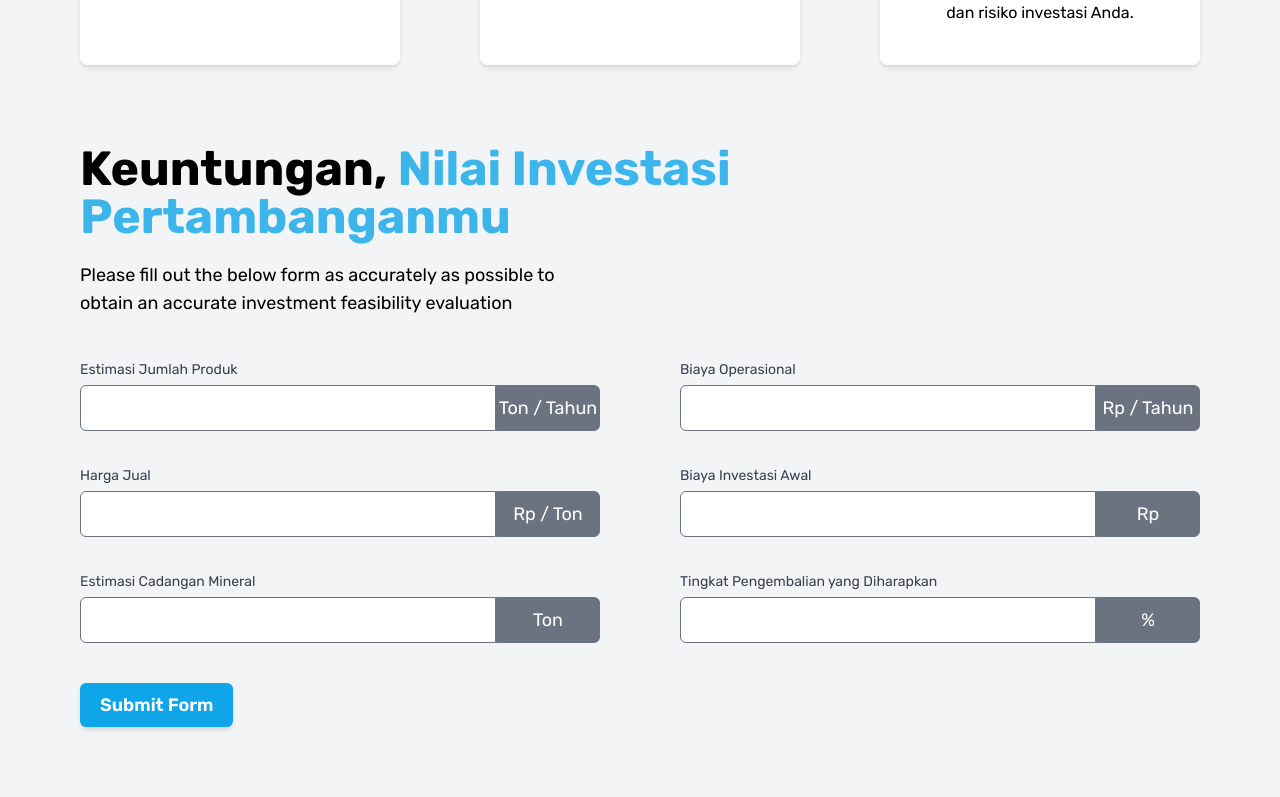
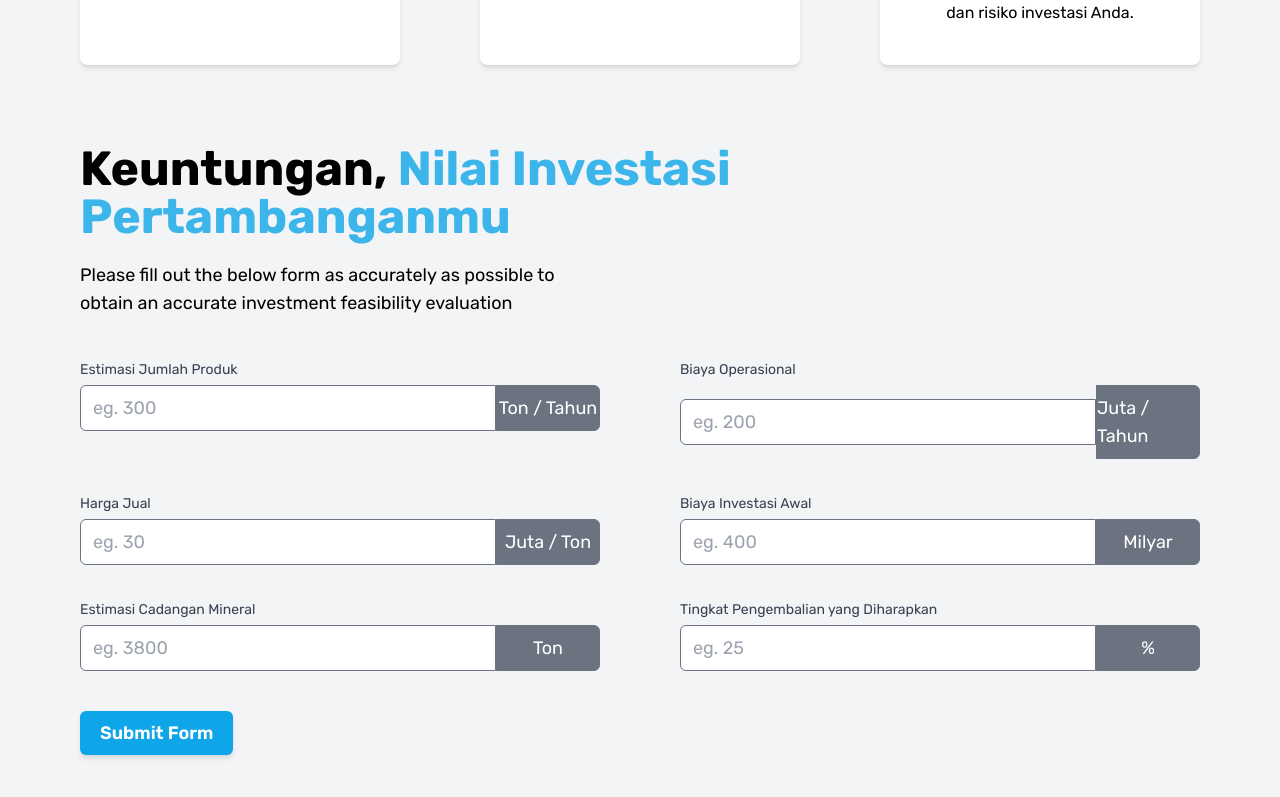
Before and after one commit to remunata/mine-expert, a React (Vite) app: page / in a window 1280 px wide. Shown: the part 900-1697 px from the top of the page. Built offline with nearby package versions, Linux system fonts and the light colour scheme.

Commit message:
add placeholder in input field

```diff
--- a/src/components/Form.tsx
+++ b/src/components/Form.tsx
@@ -58,27 +58,31 @@ export default function Form() {
           label="Estimasi Jumlah Produk"
           name="jumlahProduksi"
           unit="Ton / Tahun"
+          placeholder="eg. 300"
           data={data.jumlahProduksi}
           setData={setInputData}
         />
         <InputForm
           label="Biaya Operasional"
           name="biayaOperasional"
-          unit="Rp / Tahun"
+          unit="Juta / Tahun"
+          placeholder="eg. 200"
           data={data.biayaOperasional}
           setData={setInputData}
         />
         <InputForm
           label="Harga Jual"
           name="hargaJual"
-          unit="Rp / Ton"
+          unit="Juta / Ton"
+          placeholder="eg. 30"
           data={data.hargaJual}
           setData={setInputData}
         />
         <InputForm
           label="Biaya Investasi Awal"
           name="biayaInvestasi"
-          unit="Rp"
+          unit="Milyar"
+          placeholder="eg. 400"
           data={data.biayaInvestasi}
           setData={setInputData}
         />
@@ -86,6 +90,7 @@ export default function Form() {
           label="Estimasi Cadangan Mineral"
           name="estimasiCadangan"
           unit="Ton"
+          placeholder="eg. 3800"
           data={data.estimasiCadangan}
           setData={setInputData}
         />
@@ -93,6 +98,7 @@ export default function Form() {
           label="Tingkat Pengembalian yang Diharapkan"
           name="returnValue"
           unit="%"
+          placeholder="eg. 25"
           data={data.returnValue}
           setData={setInputData}
         />
--- a/src/components/InputForm.tsx
+++ b/src/components/InputForm.tsx
@@ -2,11 +2,12 @@ interface InputFormProps {
   label: string;
   name: string;
   unit: string;
+  placeholder: string;
   data: number,
   setData: (data: number, label: string) => void;
 }
 
-export default function InputForm({ label, name, unit, data, setData }: InputFormProps) {
+export default function InputForm({ label, name, unit, placeholder, data, setData }: InputFormProps) {
   return (
     <div className="space-y-1">
       <label className="text-sm text-gray-700" htmlFor={name}>
@@ -16,6 +17,7 @@ export default function InputForm({ label, name, unit, data, setData }: InputFor
         <input
           type="number"
           name={name}
+          placeholder={placeholder}
           value={data == 0 ? "" : data}
           onChange={(e) => setData(Number(e.target.value), name)}
           className="w-4/5 px-3 py-2 text-lg border border-gray-500 rounded-md rounded-r-none"
```
